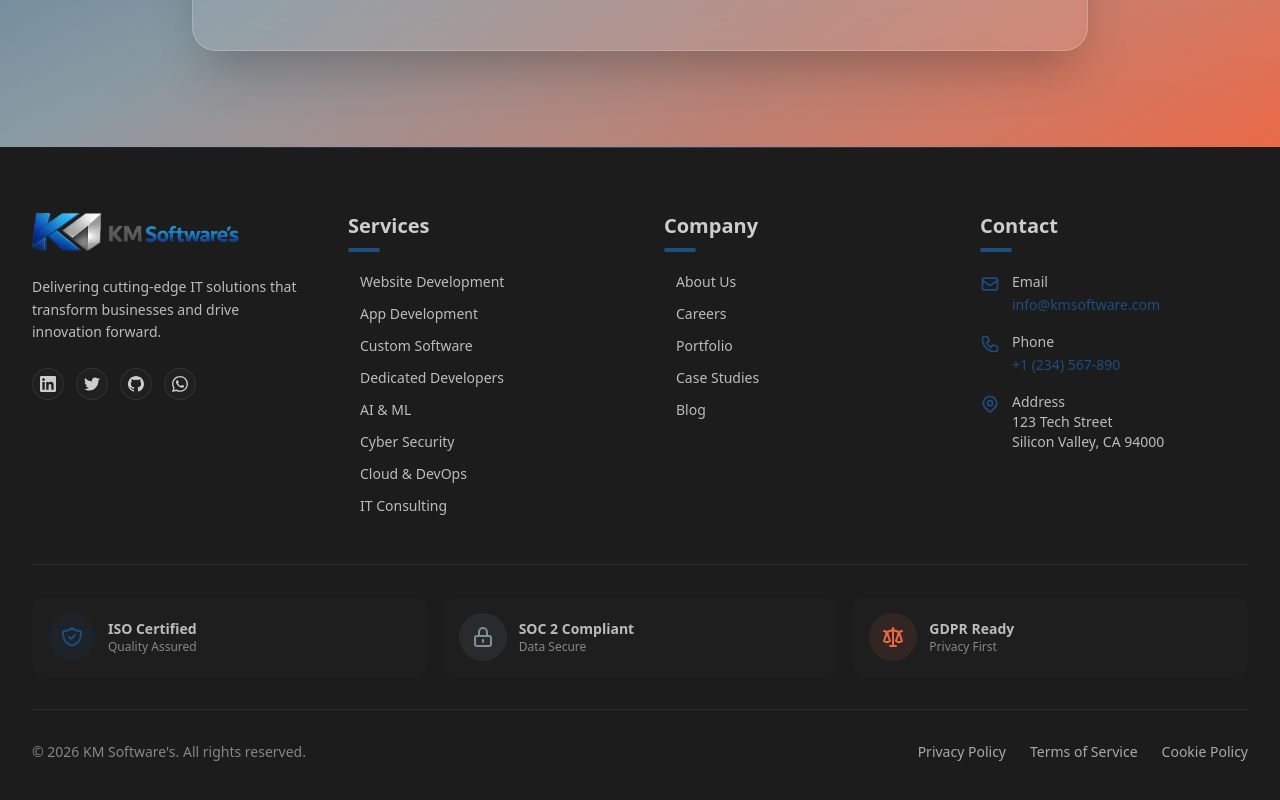
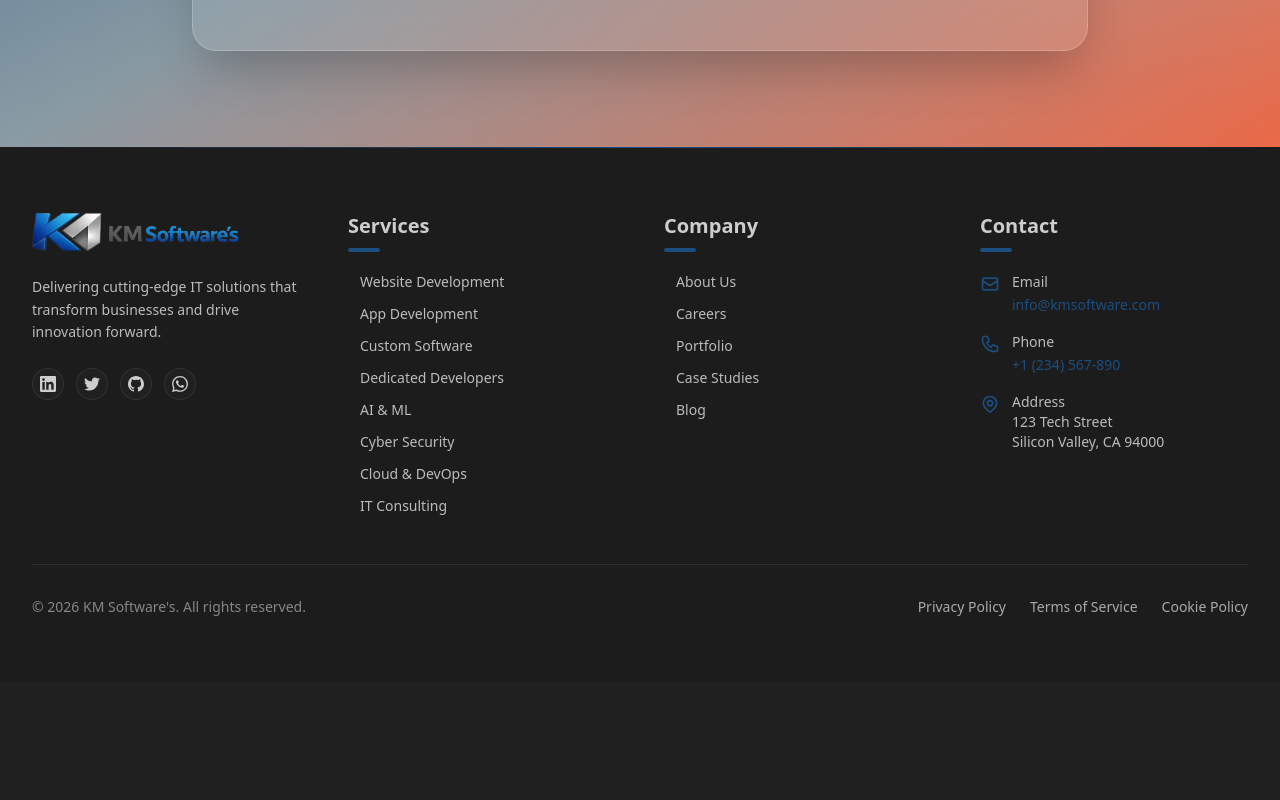
Before and after one commit to vinoddotcom/km-technologies, a Nuxt app: page / in a window 1280 px wide. Shown: the part 8389-9189 px from the top of the page. After the commit the page ends 9070 px from the top, so only its background shows below. Built offline with nearby package versions, Linux system fonts and the light colour scheme.

Commit message:
fix-footer

```diff
--- a/app/components/AppFooter.vue
+++ b/app/components/AppFooter.vue
@@ -199,7 +199,7 @@
       </div>
 
       <!-- Trust Badges -->
-      <div class="grid grid-cols-2 md:grid-cols-3 gap-4 py-8 border-t border-base-content/10">
+      <!-- <div class="grid grid-cols-2 md:grid-cols-3 gap-4 py-8 border-t border-base-content/10">
         <div class="flex items-center gap-3 p-4 rounded-xl bg-base-100/50">
           <div class="w-12 h-12 rounded-full bg-primary/10 flex items-center justify-center">
             <svg class="w-6 h-6 text-primary" fill="none" stroke="currentColor" viewBox="0 0 24 24">
@@ -233,7 +233,7 @@
             <p class="text-xs text-base-content/60">Privacy First</p>
           </div>
         </div>
-      </div>
+      </div> -->
 
       <!-- Bottom Bar -->
       <div class="flex flex-col md:flex-row justify-between items-center gap-4 pt-8 border-t border-base-content/10">
```
